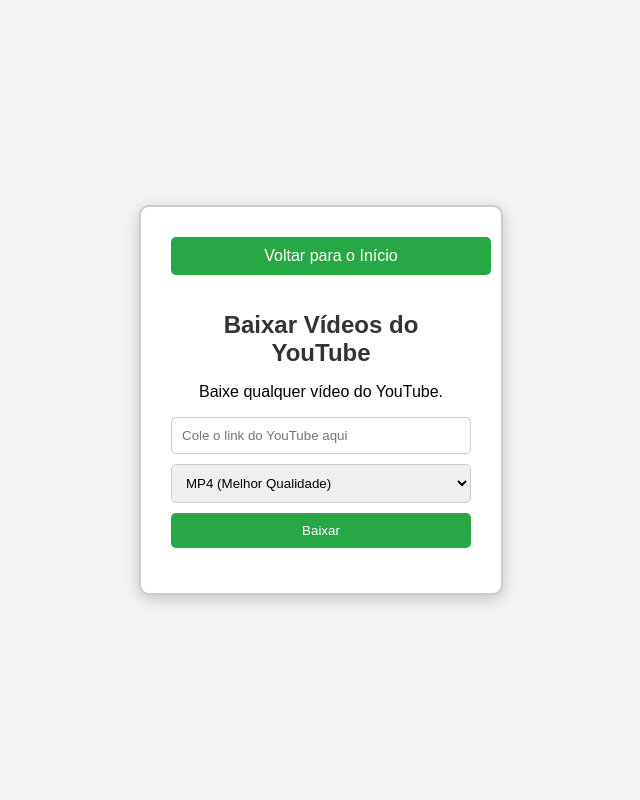
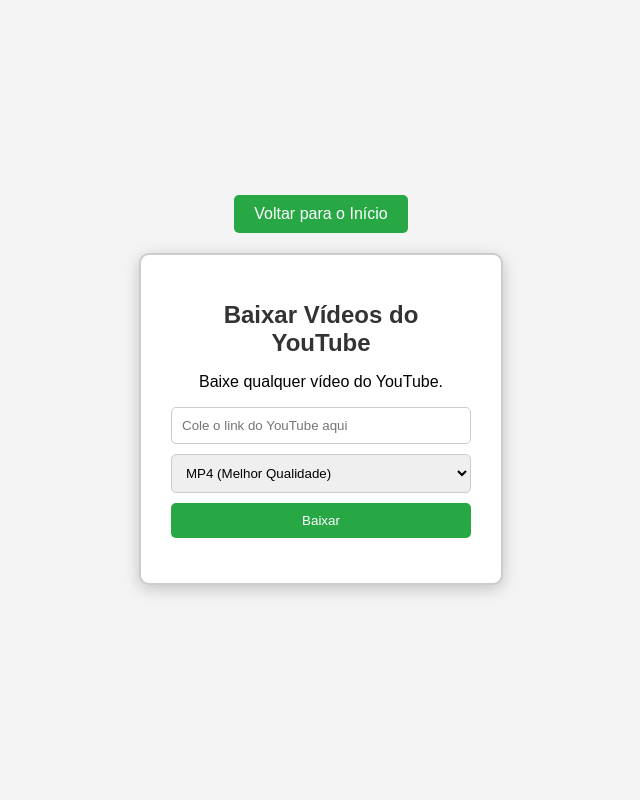
Before and after one commit to ThierliRamos/botyt, a Flask app: page /youtube2 in a window 1280 px wide. Shown: the whole page, without its empty margins (319-959 px from the left). Run offline with Flask 3, Linux system fonts and the light colour scheme.

Commit message:
Update youtube2.html

```diff
--- a/templates/youtube2.html
+++ b/templates/youtube2.html
@@ -7,6 +7,7 @@
     <style>
         body {
             display: flex;
+            flex-direction: column; /* Permite que os elementos sejam empilhados verticalmente */
             justify-content: center;
             align-items: center;
             height: 100vh;
@@ -22,6 +23,7 @@
             box-shadow: 0 4px 16px rgba(0, 0, 0, 0.2);
             text-align: center;
             width: 300px;
+            margin-bottom: 20px; /* Espaço abaixo da caixa */
         }
         h1 {
             font-size: 24px;
@@ -84,8 +86,7 @@
             border: none;
             border-radius: 5px;
             cursor: pointer;
-            padding: 10px;
-            width: 100%;
+            padding: 10px 20px; /* Ajuste o padding para maior conforto */
             margin-bottom: 20px; /* Espaço abaixo do botão */
             text-decoration: none; /* Remove o sublinhado */
             display: inline-block; /* Permite que o botão seja um bloco */
@@ -96,8 +97,8 @@
     </style>
 </head>
 <body>
+    <a href="/main" class="back-button">Voltar para o Início</a> <!-- Botão de voltar no topo -->
     <div class="container">
-        <a href="/main" class="back-button">Voltar para o Início</a> <!-- Botão de voltar no topo -->
         <h1>Baixar Vídeos do YouTube</h1>
         <p>Baixe qualquer vídeo do YouTube.</p>
         <form id="download-form" action="/youtube2/download_video" method="post" onsubmit="startDownload(event)">
```
